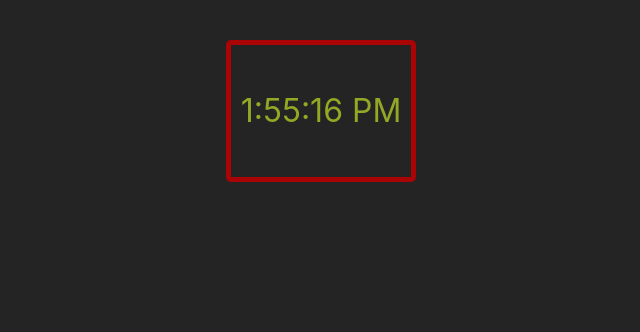
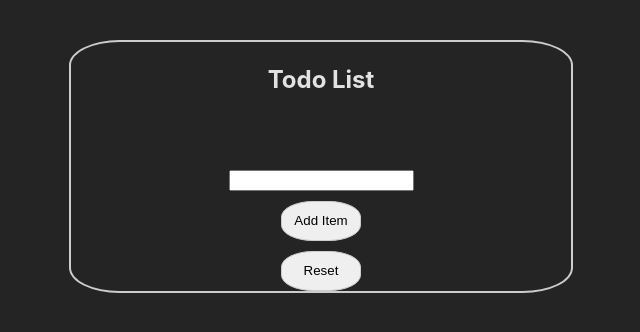
Before and after one commit to mrdnr/React-Exercise, a React (Vite) app: page / in a window 1280 px wide. Shown: the top 332 px of the page, without its empty margins (319-959 px from the left). Built offline with nearby package versions, Linux system fonts and the light colour scheme.

Commit message:
Styling Components 5

```diff
--- a/src/App.jsx
+++ b/src/App.jsx
@@ -1,14 +1,12 @@
 import "./App.css";
-import Clock from "./components/Clock";
-
-
+import TodoList from "./components/TodoList";
 
 
 const App = () => {
 
   return (
     <div id="app">
-      <Clock/>
+      <TodoList/>
     </div>
   );
 };
--- a/src/components/Clock.jsx
+++ /dev/null
@@ -1,31 +0,0 @@
-import React from "react";
-import "./Clock.scss";
-
-class Clock extends React.Component {
-  constructor(props) {
-    super(props);
-    this.state = { time: new Date() };
-  }
-
-  componentDidMount() {
-    this.timerID = setInterval(() => this.tick(), 1000);
-  }
-
-  componentWillUnmount() {
-    clearInterval(this.timerID);
-  }
-
-  tick() {
-    this.setState({ time: new Date() });
-  }
-
-  render() {
-    return (
-      <div className="clock">
-        <p>{this.state.time.toLocaleTimeString()}</p>
-      </div>
-    );
-  }
-}
-
-export default Clock;
--- a/src/components/Clock.scss
+++ /dev/null
@@ -1,8 +0,0 @@
-.clock {
-  font-size: 2em;
-  color: #94a825;
-  border: 5px solid rgb(170, 4, 4);
-  padding: 10px;
-  border-radius: 5px;
-  display: inline-block;
-}
--- /dev/null
+++ b/src/components/TodoList.jsx
@@ -0,0 +1,50 @@
+import { useState } from 'react';
+import './TodoList.scss'
+
+const TodoList = () => {
+  const [items, setItems] = useState([]);
+  const [newItem, setNewItem] = useState('');
+
+  const handleAddItem = () => {
+    if (newItem.trim() !== '') {
+      setItems([...items, newItem.trim()]);
+      setNewItem('');
+    }
+  };
+
+  const handleReset = () => {
+    setItems([]);
+    setNewItem('');
+  };
+
+  const handleRemoveItem = (index) => {
+    const updatedItems = [...items];
+    updatedItems.splice(index, 1);
+    setItems(updatedItems);
+  };
+
+  return (
+    <div className='list'>
+      <h2>Todo List</h2>
+      <ul>
+        {items.map((item, index) => (
+          <li key={index}>
+            {item}
+            <button className='button' onClick={() => handleRemoveItem(index)}>Remove</button>
+          </li>
+        ))}
+      </ul>
+      <div className='form'>
+        <input
+          type="text"
+          value={newItem}
+          onChange={(e) => setNewItem(e.target.value)}
+        />
+        <button className='button' onClick={handleAddItem}>Add Item</button>
+        <button className='button' onClick={handleReset}>Reset</button>
+      </div>
+    </div>
+  );
+};
+
+export default TodoList;
--- /dev/null
+++ b/src/components/TodoList.scss
@@ -0,0 +1,26 @@
+
+.button {
+  padding: 10px;
+  border: 1px solid #ccc;
+  border-radius: 40%;
+  cursor: pointer;
+  width: 80px;
+  height: 40px;
+}
+.list{
+  display: flex;
+  flex-direction: column;
+  border: #ccc solid 2px;
+  border-radius: 10%;
+  width: 500px;
+  align-items: center;
+  gap: 10px;
+  .form{
+    display: flex;
+    flex-direction: column;
+    max-width: min-content;
+    justify-content: center;
+    align-items: center;
+    gap: 10px;
+  }
+}
```
